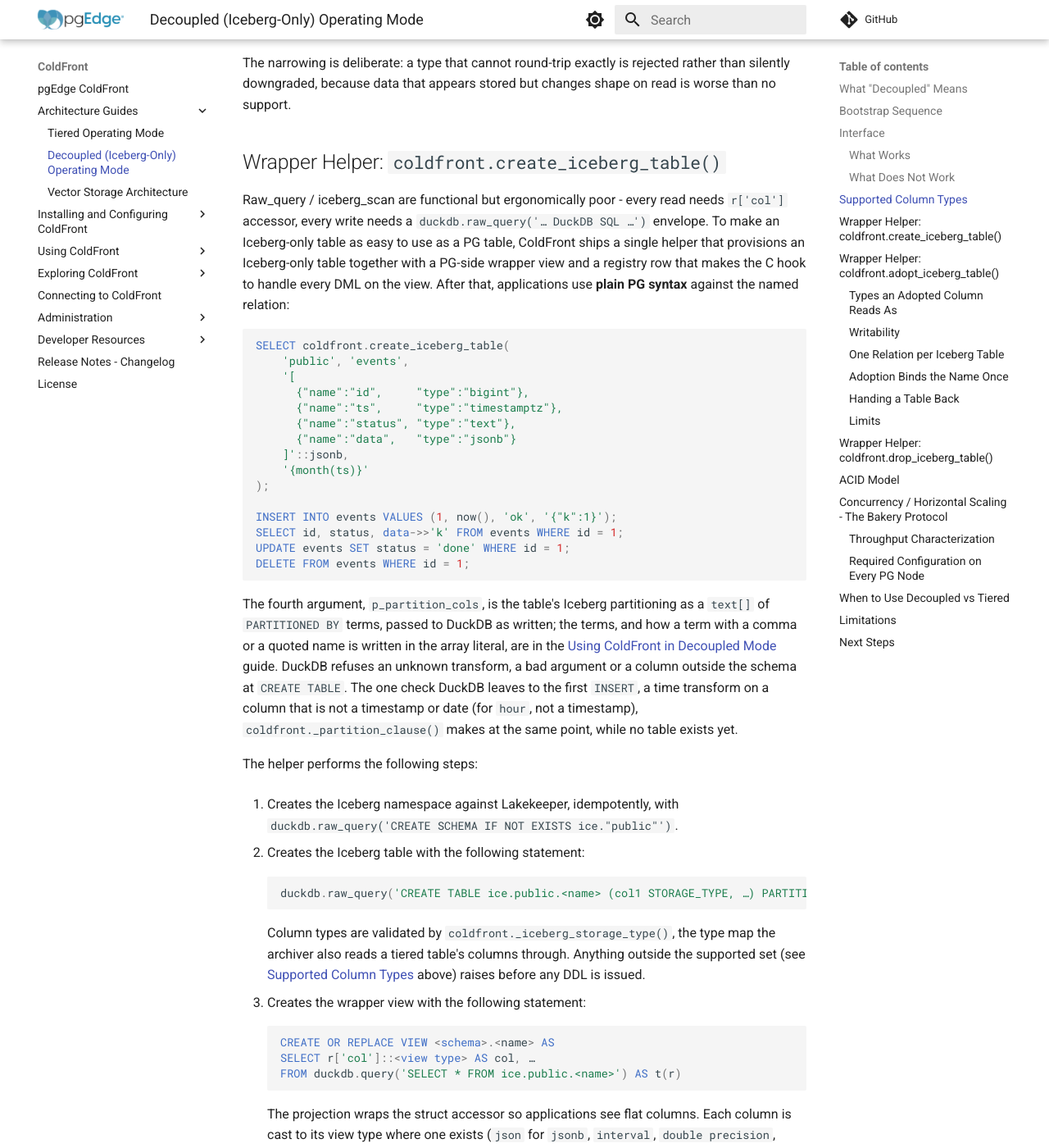
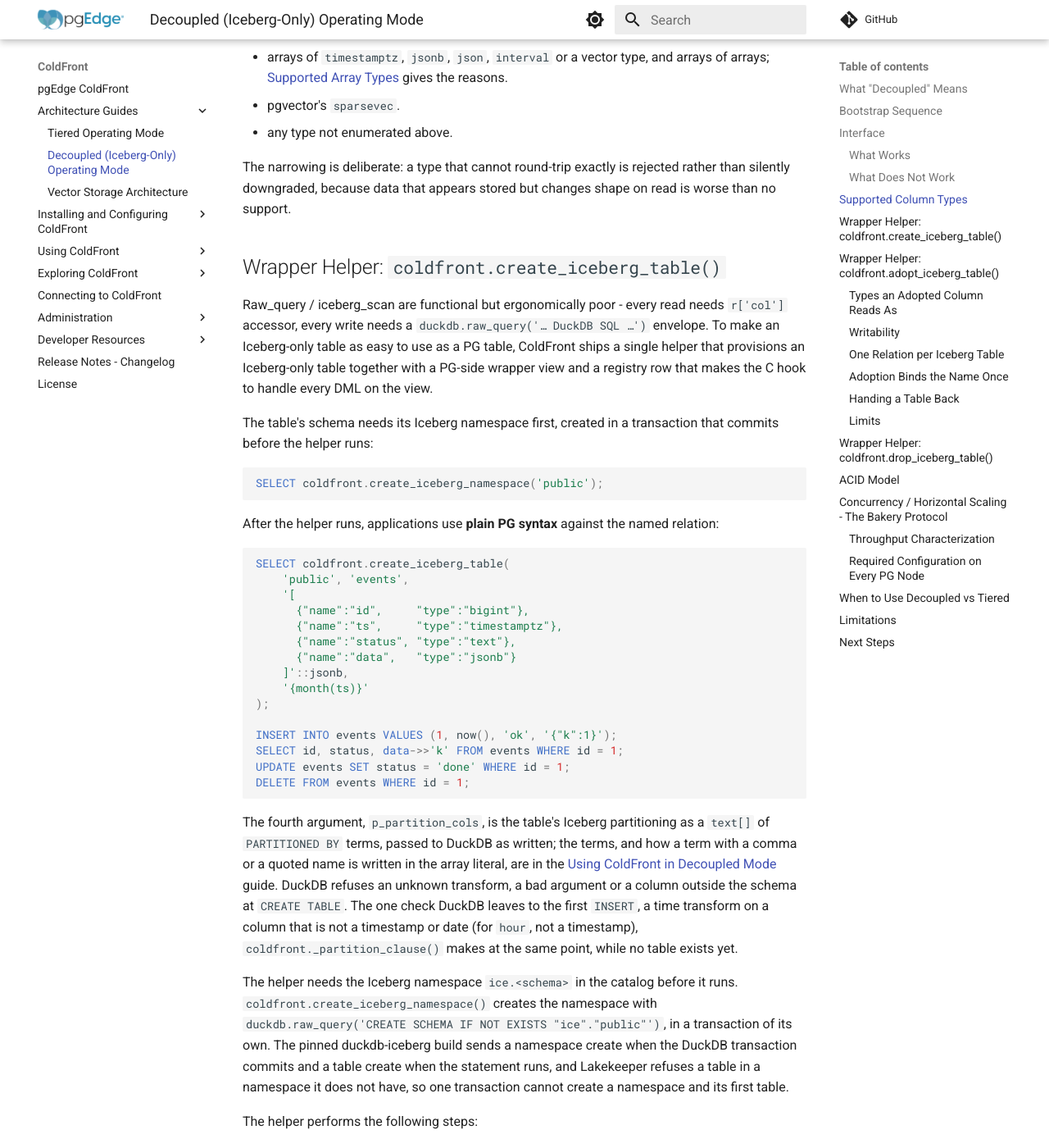
Before and after one commit to pgEdge/coldfront, an MkDocs documentation site: the page built from docs/architecture_decoupled.md, in a window 1280 px wide and 1400 px high, scrolled down 6373 px. Shown: the whole window at 82% size. Built offline with MkDocs 1.6.1 and Material for MkDocs 9.7.7, drawn with Linux system fonts in a browser that asks for light colours; comment, search, counter and statistics services are not loaded; some of the changed text lies outside the part shown.

Commit message:
fix: create a decoupled table's namespace with create_iceberg_namespace() (#158)
* fix: create a decoupled table's namespace with create_iceberg_namespace()

* docs: say how to tell a failed warehouse request and to run it again

* docs: create the namespace in the decoupled architecture example

* build: remove the incremental and drafts keys CodeRabbit ignores

* docs: put the namespace call in its own block in the decoupled architecture example

* docs: say to continue when the wh warehouse already exists

* docs: keep the REST namespace step in the guides and walkthroughs

* docs: describe the current namespace failure in the walkthrough guide's comments

````diff
--- a/.coderabbit.yaml
+++ b/.coderabbit.yaml
@@ -3,8 +3,6 @@ language: "en-US"
 reviews:
   auto_review:
     enabled: true
-    incremental: true
-  drafts: false
   high_level_summary: false
   poem: false
   sequence_diagrams: false
--- a/docs/architecture_decoupled.md
+++ b/docs/architecture_decoupled.md
@@ -99,6 +99,7 @@ notes:
 | Operation | Path | Notes |
 |---|---|---|
 | Lazy catalog ATTACH | The C hook calls `ensure_attached()` on the first query that touches a tiered view. | The ATTACH costs one round-trip on the first Iceberg query per session. |
+| Namespace create | `SELECT coldfront.create_iceberg_namespace('<ns>')` | The namespace reaches the catalog when the transaction commits, so the call runs in a transaction of its own before the first `CREATE TABLE` in the namespace. |
 | CREATE TABLE | `SELECT duckdb.raw_query('CREATE TABLE ice.<ns>.<name> (...)')` | The statement is DuckDB SQL in attached-catalog syntax. |
 | INSERT | The C hook rewrites an `INSERT INTO <view>` whose source is `VALUES (…)`, `SELECT … FROM <pg_table>` or `SELECT … FROM generate_series(…)` to one `SELECT coldfront._exec_iceberg_with_claim(<ref>, 'INSERT INTO ice.<ns>.<name> …')`. Source-table references get the prefix `pglocal.<schema>.<table>`, so DuckDB's `postgres` extension streams the source via libpq into the Iceberg writer. That attachment needs `coldfront.local_pg_dsn` (see [Bootstrap Sequence](#bootstrap-sequence)). A `WITH` entry that modifies data is refused, because DuckDB 1.5 has no data-modifying `WITH`. An `INSERT` nested in a `WITH` entry is rewritten in place when it reads no other entry, since DuckDB does not see them. | Each INSERT produces a single Iceberg snapshot, regardless of row count. |
 | UPDATE | The hook rewrites `UPDATE <view> SET … WHERE …` to `SELECT coldfront._exec_iceberg_with_claim(<ref>, 'UPDATE ice.<ns>.<name> SET ... WHERE ...')`. | Iceberg applies the update as merge-on-read. |
@@ -182,8 +183,17 @@ needs `r['col']` accessor, every write needs a
 `duckdb.raw_query('… DuckDB SQL …')` envelope. To make an Iceberg-only
 table as easy to use as a PG table, ColdFront ships a single helper that
 provisions an Iceberg-only table together with a PG-side wrapper view and a
-registry row that makes the C hook to handle every DML on the view. After that,
-applications use **plain PG syntax** against the named relation:
+registry row that makes the C hook to handle every DML on the view.
+
+The table's schema needs its Iceberg namespace first, created in a transaction
+that commits before the helper runs:
+
+```sql
+SELECT coldfront.create_iceberg_namespace('public');
+```
+
+After the helper runs, applications use **plain PG syntax** against the named
+relation:
 
 ```sql
 SELECT coldfront.create_iceberg_table(
@@ -213,12 +223,17 @@ first `INSERT`, a time transform on a column that is not a timestamp or date
 (for `hour`, not a timestamp), `coldfront._partition_clause()` makes at the
 same point, while no table exists yet.
 
+The helper needs the Iceberg namespace `ice.<schema>` in the catalog before it
+runs. `coldfront.create_iceberg_namespace()` creates the namespace with
+`duckdb.raw_query('CREATE SCHEMA IF NOT EXISTS "ice"."public"')`, in a
+transaction of its own. The pinned duckdb-iceberg build sends a namespace
+create when the DuckDB transaction commits and a table create when the
+statement runs, and Lakekeeper refuses a table in a namespace it does not
+have, so one transaction cannot create a namespace and its first table.
+
 The helper performs the following steps:
 
-1. Creates the Iceberg namespace against Lakekeeper, idempotently, with
-    `duckdb.raw_query('CREATE SCHEMA IF NOT EXISTS ice."public"')`.
-
-2. Creates the Iceberg table with the following statement:
+1. Creates the Iceberg table with the following statement:
 
     ```sql
     duckdb.raw_query('CREATE TABLE ice.public.<name> (col1 STORAGE_TYPE, …) PARTITIONED BY (…)')
````
Also changed, not shown: other parts of docs/architecture_decoupled.md (+2 -2 lines), docs/changelog.md (+5 -0 lines), docs/object_store.md (+1 -1 lines), docs/usage_decoupled.md (+26 -0 lines), docs/walkthrough_decoupled.md (+3 -0 lines), docs/walkthrough_distributed.md (+4 -0 lines), 11 other files.
